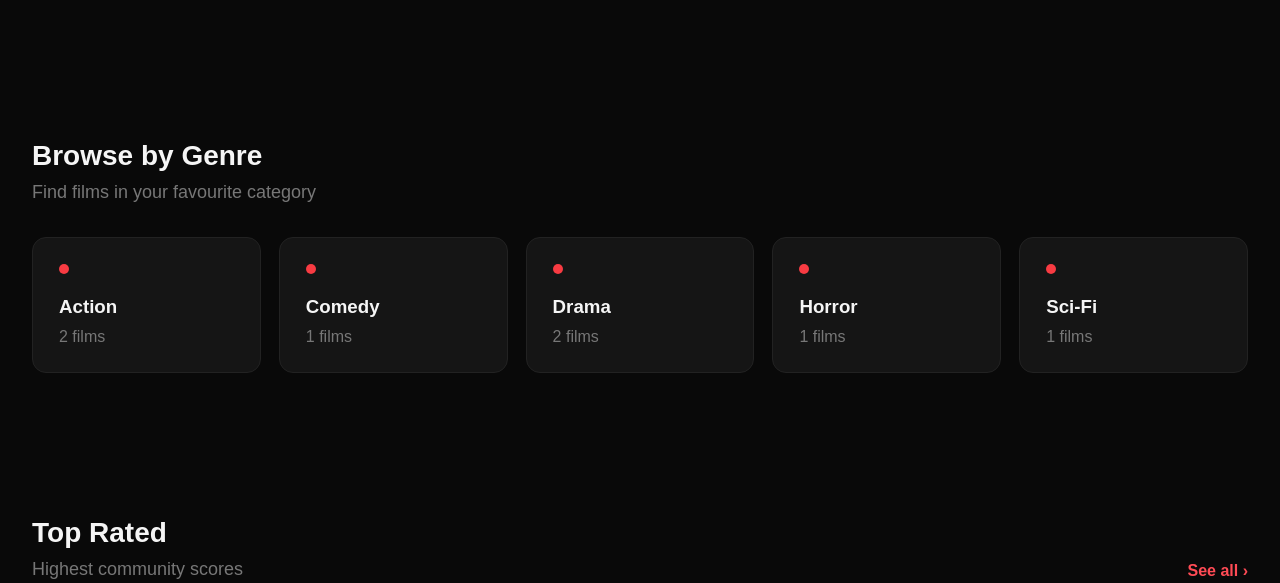
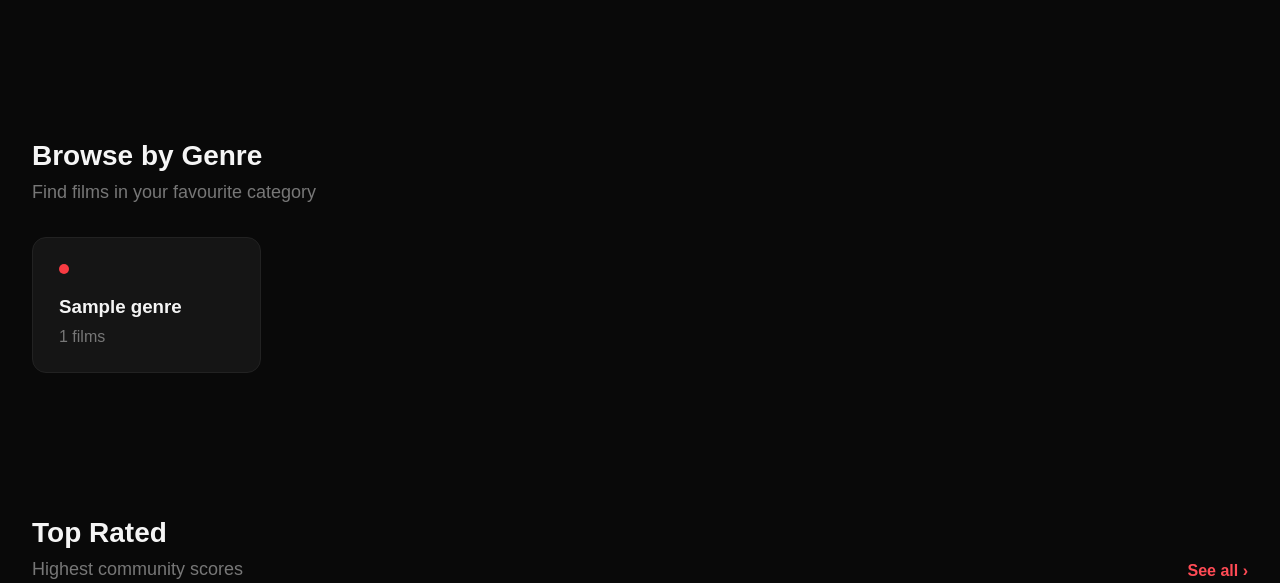
Before and after one commit to Happydeath97/InternetTechnologyProject, a Django app: page / in a window 1280 px wide. Shown: the part 1574-2157 px from the top of the page. Run offline with Django 5.2, Linux system fonts and the light colour scheme; tables that the repository leaves empty hold one stand-in row (values such as "Sample post").

Commit message:
fixed link in index.html

```diff
--- a/static/css/index.css
+++ b/static/css/index.css
@@ -242,6 +242,17 @@
     border: 1px solid #222;
     border-radius: 14px;
     background: #151515;
+
+
+    display: block;
+    color: inherit;
+    text-decoration: none;
+    transition: transform 0.2s ease;
+}
+
+.genre-card:hover {
+    transform: translateY(-6px);
+    color: #ff4b55;
 }
 
 .genre-card span {
--- a/templates/movies/index.html
+++ b/templates/movies/index.html
@@ -106,11 +106,15 @@
     </div>
 
     <div class="genre-grid">
-        <div class="genre-card"><span></span><h3>Action</h3><p>2 films</p></div>
-        <div class="genre-card"><span></span><h3>Comedy</h3><p>1 films</p></div>
-        <div class="genre-card"><span></span><h3>Drama</h3><p>2 films</p></div>
-        <div class="genre-card"><span></span><h3>Horror</h3><p>1 films</p></div>
-        <div class="genre-card"><span></span><h3>Sci-Fi</h3><p>1 films</p></div>
+        {% for genre in genres %}
+            <a href="{% url 'movie_list' %}?genre={{ genre.name|urlencode }}" class="genre-card">
+                <span></span>
+                <h3>{{ genre.name }}</h3>
+                <p>{{ genre.movie_count }} films</p>
+            </a>
+        {% empty %}
+            <p>No genres available.</p>
+        {% endfor %}
     </div>
 </section>
 
```
Also changed, not shown: static/js/movies/movie/movie_list.js (+8 -0 lines).
